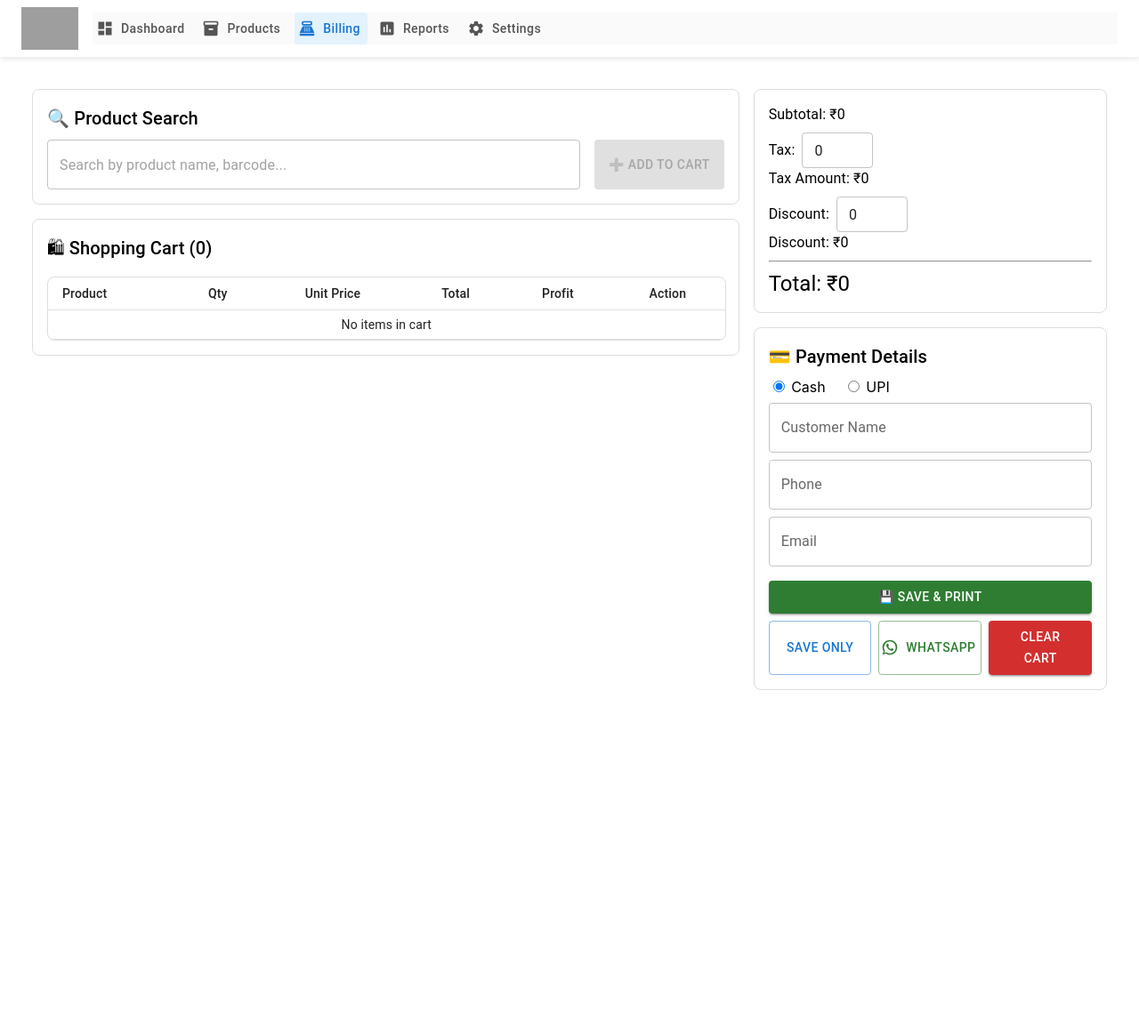
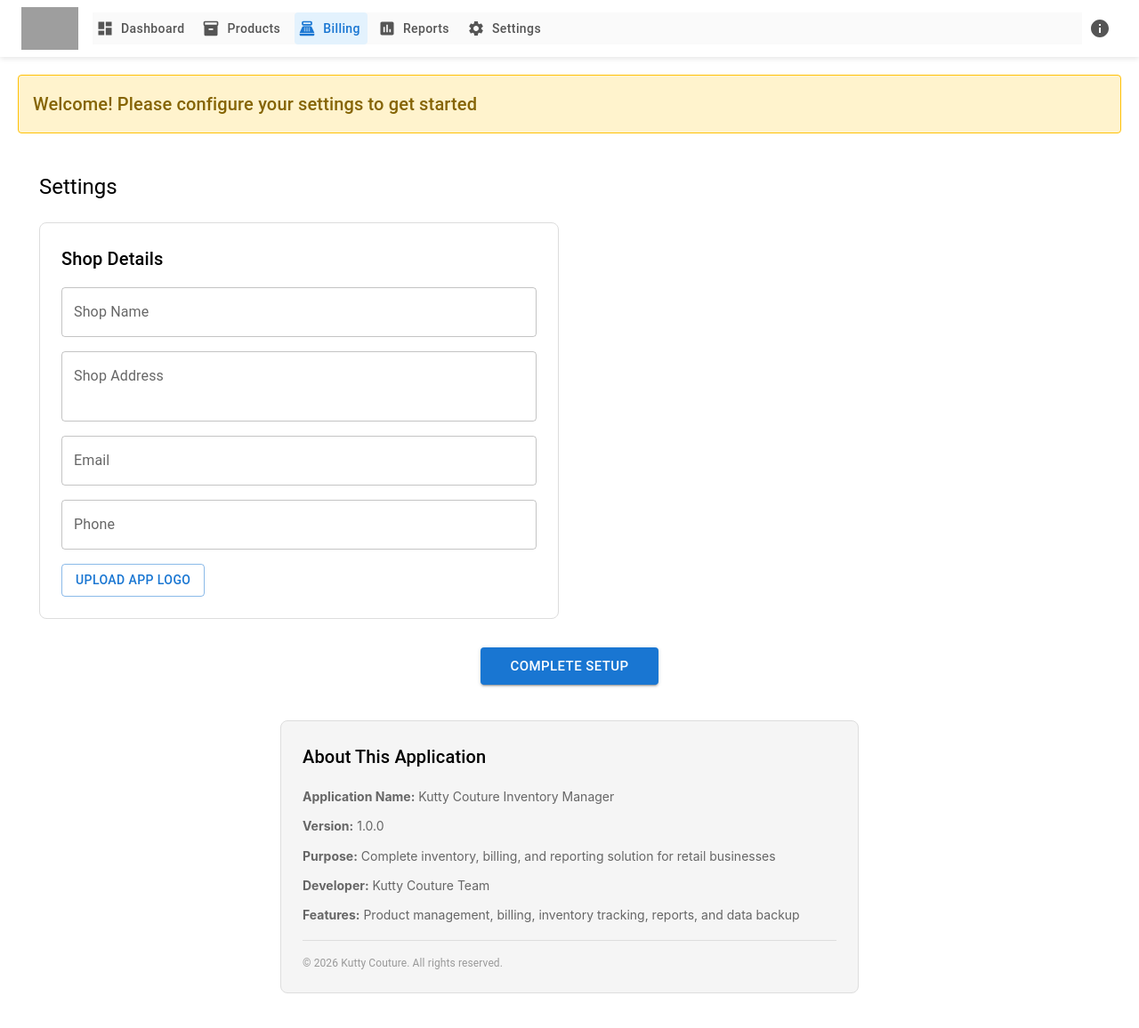
Before and after one commit to immohanrajmuthu1502/inventory-win-app, a React (Create React App) app: page /#/billing in a window 1280 px wide. Shown: the top 1156 px of the page at 89% size. Before the commit the page ends 812 px from the top, so only its background shows below. Built offline with nearby package versions, Linux system fonts and the light colour scheme; grey boxes are pictures that could not be loaded.

Commit message:
Linting error addressed

```diff
--- a/package.json
+++ b/package.json
@@ -80,7 +80,7 @@
         "nsis",
         "portable"
       ],
-      "icon": "appIcon.ico",
+      "icon": "public/appIcon.ico",
       "signAndEditExecutable": false
     },
     "nsis": {
--- a/src/App.js
+++ b/src/App.js
@@ -1,5 +1,6 @@
 import React, { useState, useEffect, Suspense, lazy } from "react";
 import Header from "./components/Header";
+import { Typography } from "@mui/material";
 
 import { HashRouter as Router, Routes, Route } from "react-router-dom";
 import { normalizeAppSettings } from "./utils/appSettings";
@@ -34,6 +35,7 @@ function App() {
   const [bills, setBills] = useState([]);
   const [settings, setSettings] = useState(normalizeAppSettings());
   const [isLoaded, setIsLoaded] = useState(false);
+  const [isFirstLaunch, setIsFirstLaunch] = useState(false);
 
   //   const [products, setProducts] = useState(() => {
   //   const saved = localStorage.getItem("products");
@@ -54,15 +56,17 @@ function App() {
       const data = await window.electronAPI.getData();
       setProducts(data.products || []);
       setBills(data.bills || []);
-      setSettings(normalizeAppSettings(data.settings));
+      const loadedSettings = normalizeAppSettings(data.settings);
+      setSettings(loadedSettings);
+      setIsFirstLaunch(!loadedSettings.hasCompletedSetup);
     } else {
+      const loadedSettings = normalizeAppSettings(
+        JSON.parse(localStorage.getItem("settings") || "{}"),
+      );
       setProducts(JSON.parse(localStorage.getItem("products") || "[]"));
       setBills(JSON.parse(localStorage.getItem("bills") || "[]"));
-      setSettings(
-        normalizeAppSettings(
-          JSON.parse(localStorage.getItem("settings") || "{}"),
-        ),
-      );
+      setSettings(loadedSettings);
+      setIsFirstLaunch(!loadedSettings.hasCompletedSetup);
     }
 
     setIsLoaded(true);
@@ -107,12 +111,40 @@ useEffect(() => {
 
   return (
     <Router>
-      <Header settings={settings} />
+      {isLoaded && <Header settings={settings} />}
 
       <div style={{ padding: "20px" }}>
-        <Suspense fallback={<LoadingFallback />}>
-        <Routes>
-          <Route path="/" element={<Dashboard products={products} bills={bills} />} />
+        {!isLoaded ? (
+          <LoadingFallback />
+        ) : (
+          <Suspense fallback={<LoadingFallback />}>
+            {isFirstLaunch ? (
+              // First Launch: Show only Settings page with a message
+              <div>
+                <div style={{
+                  backgroundColor: "#fff3cd",
+                  border: "1px solid #ffc107",
+                  padding: "16px",
+                  borderRadius: "4px",
+                  marginBottom: "20px"
+                }}>
+                  <Typography variant="h6" style={{ color: "#856404" }}>
+                    Welcome! Please configure your settings to get started
+                  </Typography>
+                </div>
+                <Settings
+                  products={products}
+                  bills={bills}
+                  settings={settings}
+                  setSettings={setSettings}
+                  isFirstLaunch={true}
+                  onSetupComplete={() => setIsFirstLaunch(false)}
+                />
+              </div>
+            ) : (
+              // Normal: Show all routes
+              <Routes>
+                <Route path="/" element={<Dashboard products={products} bills={bills} />} />
           <Route
             path="/add-product"
             element={
@@ -175,8 +207,10 @@ useEffect(() => {
             }
           />
           <Route path="/invoice" element={<Invoice settings={settings} />} />
-        </Routes>
-        </Suspense>
+              </Routes>
+            )}
+          </Suspense>
+        )}
       </div>
     </Router>
   );
--- a/src/components/Header.js
+++ b/src/components/Header.js
@@ -1,14 +1,21 @@
-import React from "react";
+import React, { useState } from "react";
 import { useLocation, useNavigate } from "react-router-dom";
 import DashboardIcon from "@mui/icons-material/Dashboard";
 import InventoryIcon from "@mui/icons-material/Inventory2";
 import PointOfSaleIcon from "@mui/icons-material/PointOfSale";
 import AssessmentIcon from "@mui/icons-material/Assessment";
 import SettingsIcon from "@mui/icons-material/Settings";
+import InfoIcon from "@mui/icons-material/Info";
 import AppBar from "@mui/material/AppBar";
 import Toolbar from "@mui/material/Toolbar";
 import Button from "@mui/material/Button";
 import Box from "@mui/material/Box";
+import Dialog from "@mui/material/Dialog";
+import DialogTitle from "@mui/material/DialogTitle";
+import DialogContent from "@mui/material/DialogContent";
+import DialogActions from "@mui/material/DialogActions";
+import Typography from "@mui/material/Typography";
+import IconButton from "@mui/material/IconButton";
 import { normalizeAppSettings } from "../utils/appSettings";
 
 const Header = ({ settings }) => {
@@ -16,6 +23,7 @@ const Header = ({ settings }) => {
   const navigate = useNavigate();
   const appSettings = normalizeAppSettings(settings);
   const logoSrc = appSettings.billLogo || `${process.env.PUBLIC_URL}/appLogo.png`;
+  const [openAbout, setOpenAbout] = useState(false);
 
   const menu = [
     { label: "Dashboard", path: "/", icon: <DashboardIcon /> },
@@ -28,6 +36,7 @@ const Header = ({ settings }) => {
   ];
 
   return (
+    <>
       <AppBar
         position="static"
         sx={{
@@ -96,8 +105,59 @@ const Header = ({ settings }) => {
               );
             })}
           </Box>
+
+          {/* About Button */}
+          <IconButton
+            onClick={() => setOpenAbout(true)}
+            sx={{
+              color: "#555",
+              "&:hover": {
+                backgroundColor: "#f5f5f5",
+              },
+            }}
+            title="About"
+          >
+            <InfoIcon />
+          </IconButton>
         </Toolbar>
       </AppBar>
+
+      {/* About Dialog */}
+      <Dialog open={openAbout} onClose={() => setOpenAbout(false)} maxWidth="sm">
+        <DialogTitle>About Kutty Couture Inventory</DialogTitle>
+        <DialogContent>
+          <Box sx={{ mt: 2 }}>
+            <Typography variant="body2" paragraph>
+              <strong>Application Name:</strong> Kutty Couture Inventory Manager
+            </Typography>
+            <Typography variant="body2" paragraph>
+              <strong>Version:</strong> 1.0.0
+            </Typography>
+            <Typography variant="body2" paragraph>
+              <strong>Purpose:</strong> Complete inventory, billing, and reporting
+              solution for retail businesses
+            </Typography>
+            <Typography variant="body2" paragraph>
+              <strong>Developer:</strong> Kutty Couture Team
+            </Typography>
+            <Typography variant="body2" paragraph>
+              <strong>Features:</strong> Product management, billing, inventory
+              tracking, daily reports, and data backup & restore
+            </Typography>
+            <Typography
+              variant="caption"
+              display="block"
+              sx={{ mt: 3, color: "#999" }}
+            >
+              © 2026 Kutty Couture. All rights reserved.
+            </Typography>
+          </Box>
+        </DialogContent>
+        <DialogActions>
+          <Button onClick={() => setOpenAbout(false)}>Close</Button>
+        </DialogActions>
+      </Dialog>
+    </>
   );
 };
 
--- a/src/pages/Settings.js
+++ b/src/pages/Settings.js
@@ -3,10 +3,12 @@ import { Box, Typography, Button, TextField, IconButton } from "@mui/material";
 import DeleteIcon from "@mui/icons-material/Delete";
 import { normalizeAppSettings } from "../utils/appSettings";
 
-const Settings = ({ products, bills, settings, setSettings }) => {
+const Settings = ({ products, bills, settings, setSettings, isFirstLaunch = false, onSetupComplete = () => {} }) => {
   const [draft, setDraft] = useState(normalizeAppSettings(settings));
   const [newCategory, setNewCategory] = useState("");
   const [currentStoragePath, setCurrentStoragePath] = useState("");
+  const [defaultStoragePath, setDefaultStoragePath] = useState("");
+  const [isCustomStoragePath, setIsCustomStoragePath] = useState(false);
   const [selectedStoragePath, setSelectedStoragePath] = useState("");
   const [isMigrating, setIsMigrating] = useState(false);
 
@@ -19,10 +21,19 @@ const Settings = ({ products, bills, settings, setSettings }) => {
     const getStoragePath = async () => {
       if (window.electronAPI?.invoke) {
         try {
+          if (window.electronAPI.invoke) {
+            const storageInfo = await window.electronAPI.invoke("get-storage-path-info");
+            setDefaultStoragePath(storageInfo.defaultStoragePath || "");
+            setCurrentStoragePath(storageInfo.currentStoragePath || "");
+            setIsCustomStoragePath(Boolean(storageInfo.isCustomStoragePath));
+          }
+        } catch (err) {
+          try {
             const path = await window.electronAPI.invoke("get-current-storage-path");
             setCurrentStoragePath(path);
-        } catch (err) {
-          console.error("Error fetching storage path:", err);
+          } catch (fallbackErr) {
+            console.error("Error fetching storage path:", fallbackErr);
+          }
         }
       }
     };
@@ -55,8 +66,31 @@ const Settings = ({ products, bills, settings, setSettings }) => {
   };
 
   const handleSaveSettings = () => {
-    setSettings(normalizeAppSettings(draft));
+    // Validation for first launch
+    if (isFirstLaunch) {
+      if (!draft.shopName.trim()) {
+        alert("Please enter your shop name");
+        return;
+      }
+      if (!draft.shopPhone.trim()) {
+        alert("Please enter your shop phone");
+        return;
+      }
+    }
+
+    const updatedSettings = normalizeAppSettings({
+      ...draft,
+      hasCompletedSetup: true, // Mark setup as complete
+    });
+
+    setSettings(updatedSettings);
+
+    if (isFirstLaunch) {
+      alert("Setup complete! You can now use the application.");
+      onSetupComplete();
+    } else {
       alert("Settings saved. Please restart the application to apply everywhere.");
+    }
   };
 
   const handleChooseExportFolder = async () => {
@@ -112,6 +146,7 @@ const Settings = ({ products, bills, settings, setSettings }) => {
         alert(result.message);
         setSelectedStoragePath("");
         setCurrentStoragePath(selectedStoragePath);
+        setIsCustomStoragePath(true);
       } else {
         alert("Migration failed: " + result.message);
       }
@@ -132,6 +167,12 @@ const Settings = ({ products, bills, settings, setSettings }) => {
 
   // Export Backup
   const handleExport = async () => {
+    // Validate export path is set
+    if (!draft.exportPath || !draft.exportPath.trim()) {
+      alert("Please set an export location in settings before exporting backup.");
+      return;
+    }
+
     let backup;
 
     if (window.electronAPI?.getData) {
@@ -267,6 +308,7 @@ const Settings = ({ products, bills, settings, setSettings }) => {
             </Box>
           </Box>
 
+          {!isFirstLaunch && (
             <Box
               sx={{
                 p: 3,
@@ -323,10 +365,12 @@ const Settings = ({ products, bills, settings, setSettings }) => {
               </Button>
             </Box>
           </Box>
+          )}
         </Box>
 
         <Box sx={{ display: "flex", flexDirection: "column", gap: 3, flex: 1 }}>
-          <Box
+          {!isFirstLaunch && (
+            <><Box
                 sx={{
                   mt: 2,
                   p: 3,
@@ -342,8 +386,12 @@ const Settings = ({ products, bills, settings, setSettings }) => {
                   value={draft.exportPath}
                   InputProps={{ readOnly: true }}
                   sx={{ mt: 2 }}
-              placeholder="Default browser downloads folder"
-            />
+                  placeholder="Not set - will use default downloads folder" />
+                {!draft.exportPath && (
+                  <Typography sx={{ mt: 1, fontSize: 12, color: "#d32f2f" }}>
+                    ⚠️ Export location not set. You must set this to export backups.
+                  </Typography>
+                )}
                 <Button
                   fullWidth
                   variant="outlined"
@@ -356,9 +404,7 @@ const Settings = ({ products, bills, settings, setSettings }) => {
                   Folder saving works in the desktop app. Browser mode will continue
                   to use normal downloads.
                 </Typography>
-          </Box>
-
-          <Box
+              </Box><Box
                 sx={{
                   p: 3,
                   border: "1px solid #ddd",
@@ -369,16 +415,29 @@ const Settings = ({ products, bills, settings, setSettings }) => {
                   <Typography variant="h6">Data Storage Location</Typography>
                   <TextField
                     fullWidth
-              label="Current Storage Path"
+                    label="Default Storage Path"
+                    value={defaultStoragePath || "Default (AppData\\Kutty Couture Inventory)"}
+                    InputProps={{ readOnly: true }}
+                    sx={{ mt: 2 }}
+                    size="small" />
+                  <Typography sx={{ mt: 1, fontSize: 12, color: "#777" }}>
+                    New installations start here unless a custom storage location is selected.
+                  </Typography>
+
+                  {isCustomStoragePath && (
+                    <>
+                      <TextField
+                        fullWidth
+                        label="Current Custom Storage Path"
                         value={currentStoragePath}
                         InputProps={{ readOnly: true }}
                         sx={{ mt: 2 }}
-              placeholder="Default app data folder"
-              size="small"
-            />
+                        size="small" />
                       <Typography sx={{ mt: 1, fontSize: 12, color: "#777" }}>
-              This is where your products, bills, and settings are stored.
+                        This installation is currently using the custom location above.
                       </Typography>
+                    </>
+                  )}
 
                   {selectedStoragePath && (
                     <Box sx={{ mt: 2, p: 2, backgroundColor: "#f5f5f5", borderRadius: 1 }}>
@@ -417,9 +476,7 @@ const Settings = ({ products, bills, settings, setSettings }) => {
                     ⚠️ Desktop app feature only. This allows you to store your data on
                     an external drive, cloud sync folder, or custom location.
                   </Typography>
-          </Box>
-
-          <Box
+                </Box><Box
                   sx={{
                     p: 3,
                     border: "1px solid #ddd",
@@ -444,14 +501,14 @@ const Settings = ({ products, bills, settings, setSettings }) => {
                       type="file"
                       hidden
                       accept="application/json"
-                onChange={(e) => handleImport(e.target.files[0])}
-              />
+                      onChange={(e) => handleImport(e.target.files[0])} />
                   </Button>
 
                   <Typography sx={{ mt: 2, fontSize: 12, color: "#777" }}>
                     Please keep backup file safe. Import will overwrite existing data.
                   </Typography>
-          </Box>
+                </Box></>
+          )}
         </Box>
       </Box>
 
@@ -462,8 +519,49 @@ const Settings = ({ products, bills, settings, setSettings }) => {
           onClick={handleSaveSettings}
           sx={{ minWidth: 200 }}
         >
-          Save Settings
+          {isFirstLaunch ? "Complete Setup" : "Save Settings"}
         </Button>
+      </Box>
+
+      {/* About Section */}
+      <Box
+        sx={{
+          mt: 4,
+          p: 3,
+          backgroundColor: "#f5f5f5",
+          border: "1px solid #ddd",
+          borderRadius: 2,
+          maxWidth: 600,
+          margin: "40px auto 0",
+        }}
+      >
+        <Typography variant="h6" gutterBottom>
+          About This Application
+        </Typography>
+        <Box sx={{ mt: 2, fontSize: "14px", lineHeight: 1.8, color: "#666" }}>
+          <Box sx={{ mb: 1 }}>
+            <strong>Application Name:</strong> Kutty Couture Inventory Manager
+          </Box>
+          <Box sx={{ mb: 1 }}>
+            <strong>Version:</strong> 1.0.0
+          </Box>
+          <Box sx={{ mb: 1 }}>
+            <strong>Purpose:</strong> Complete inventory, billing, and reporting
+            solution for retail businesses
+          </Box>
+          <Box sx={{ mb: 1 }}>
+            <strong>Developer:</strong> Kutty Couture Team
+          </Box>
+          <Box sx={{ mb: 1 }}>
+            <strong>Features:</strong> Product management, billing, inventory
+            tracking, reports, and data backup
+          </Box>
+          <Box sx={{ mt: 2, pt: 2, borderTop: "1px solid #ddd" }}>
+            <Typography sx={{ fontSize: "12px", color: "#999" }}>
+              © 2026 Kutty Couture. All rights reserved.
+            </Typography>
+          </Box>
+        </Box>
       </Box>
     </Box>
   );
--- a/src/utils/appSettings.js
+++ b/src/utils/appSettings.js
@@ -1,12 +1,13 @@
 export const DEFAULT_APP_SETTINGS = {
-  shopName: "Kutty Couture",
-  shopAddress: "Chennai",
+  shopName: "",
+  shopAddress: "",
   shopEmail: "",
-  shopPhone: "9XXXXXXXXX",
+  shopPhone: "",
   billLogo: "",
   exportPath: "",
   dataStoragePath: "", // Empty = use default app data folder
-  categories: ["No Category", "Jabla", "Frock", "Set"],
+  categories: ["No Category"],
+  hasCompletedSetup: false, // Flag for first-launch detection
 };
 
 export const normalizeAppSettings = (settings = {}) => ({
```
Also changed, not shown: electron.js (+17 -2 lines), src/pages/Dashboard.js (+37 -0 lines). Lines whose indentation alone changed are shown as unchanged.
